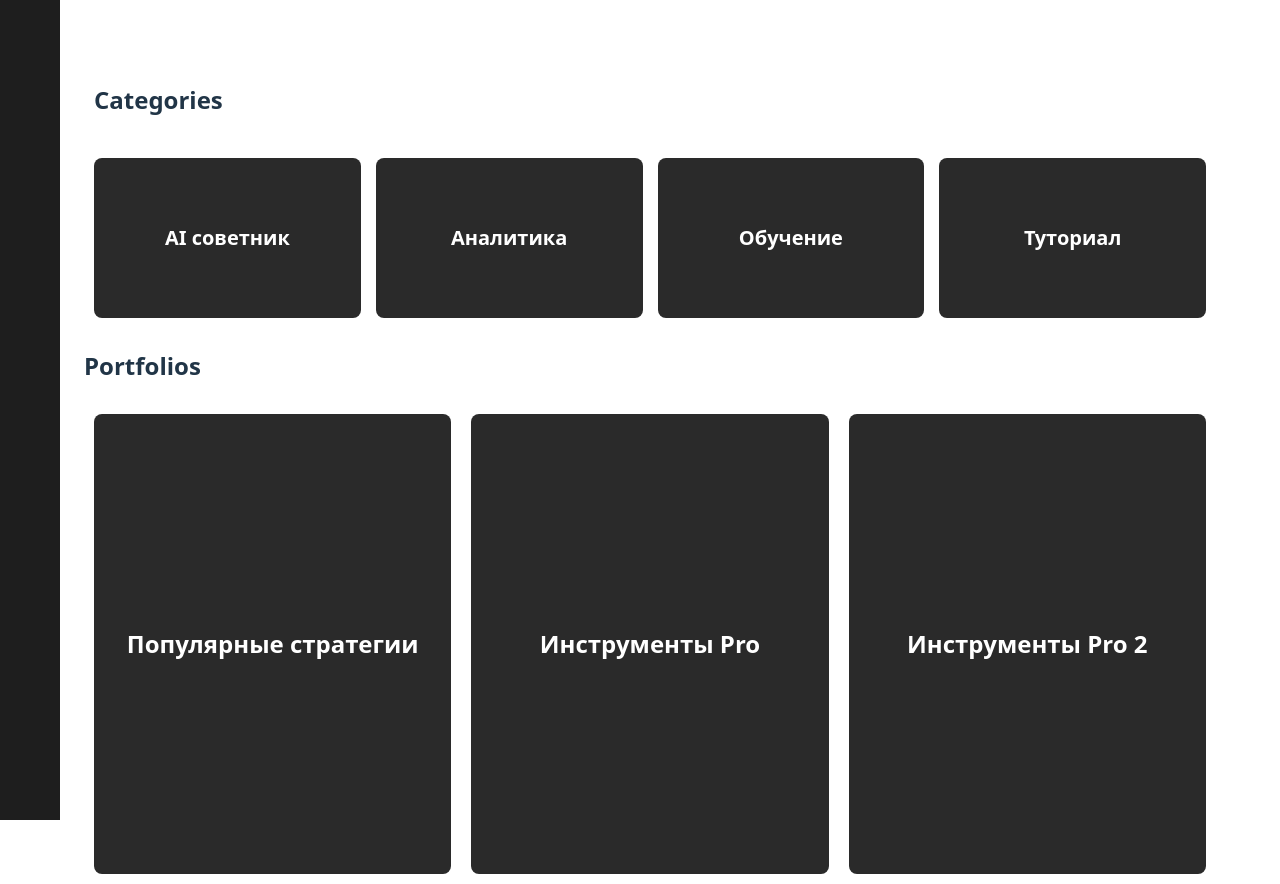
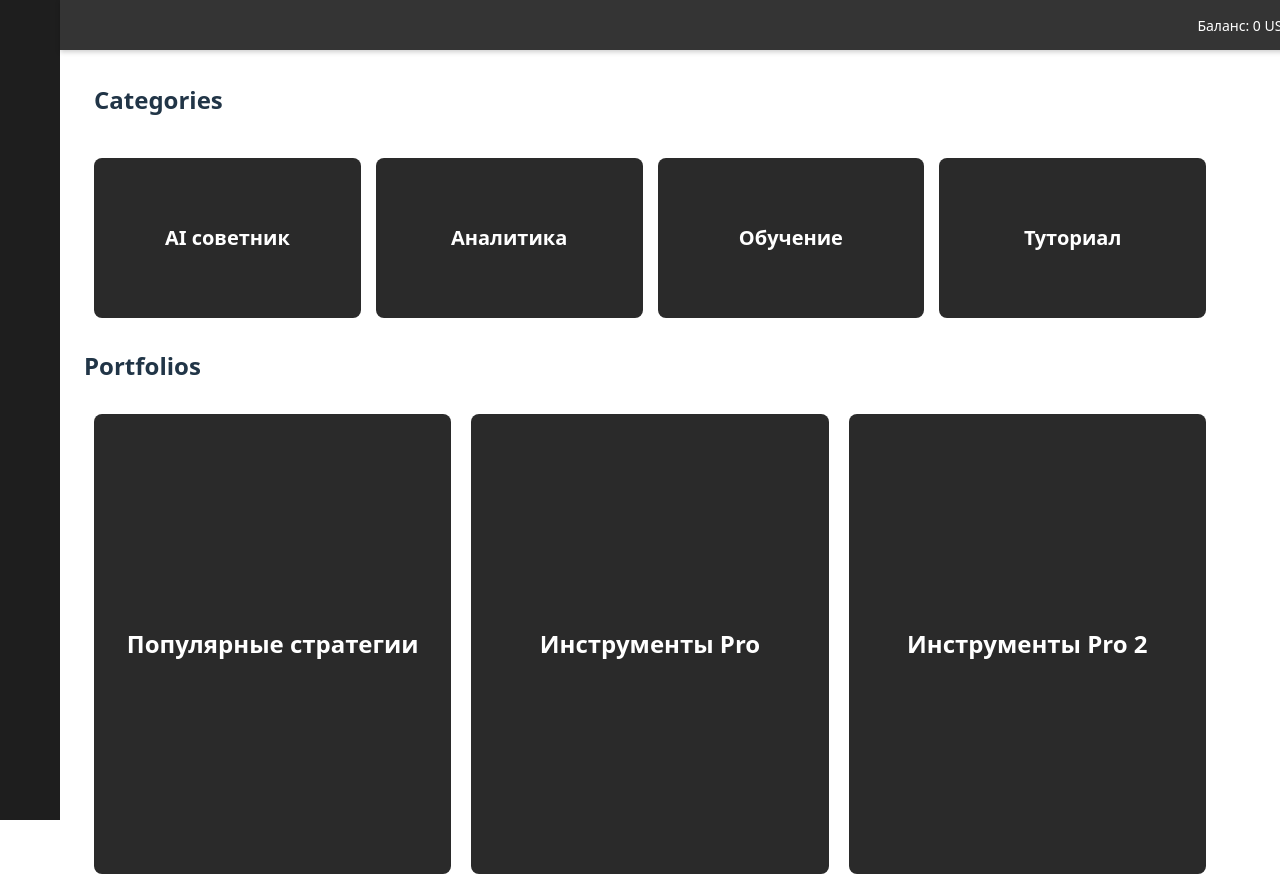
Before and after one commit to daim43012/simvai_terminal, a Svelte app in the folder frontend/: page / in a window 1280 px wide. Built offline with nearby package versions, Linux system fonts and the light colour scheme; some icons are missing.

Commit message:
add header

```diff
--- a/frontend/src/App.svelte
+++ b/frontend/src/App.svelte
@@ -1,15 +1,16 @@
-<script>
+<script lang="ts">
   import Sidebar from "./components/Sidebar.svelte";
   import Home from "./pages/Home.svelte";
   import Chart from "./pages/Chart.svelte";
   import Balance from "./pages/Balance.svelte";
   import Settings from "./pages/Settings.svelte";
   import PortfolioPage from "./pages/PortfolioPage.svelte";
+  import Header from "../src/components/Header.svelte";
 
   let activePage = "home";
-  let selectedPortfolio = null;
+  let selectedPortfolio : any;
 
-  function openPortfolio(id) {
+  function openPortfolio(id : any) {
     activePage = "portfolio";
     selectedPortfolio = id;
   }
@@ -29,6 +30,8 @@
 </style>
 
 <div class="container">
+  <Header />
+
   <Sidebar bind:activePage />
 
   <div class="content">
--- /dev/null
+++ b/frontend/src/components/Header.svelte
@@ -0,0 +1,30 @@
+<script>
+    import { onMount } from "svelte";
+
+    let balance = 0;
+
+</script>
+
+<style>
+    .header {
+        position: fixed;
+        top: 0;
+        left: 60px; /* Учитываем ширину sidebar */
+        width: calc(100% - 60px); /* Заполняет оставшееся пространство */
+        height: 50px; /* Тонкая плашка */
+        background: rgba(30, 30, 30, 0.9); /* Полупрозрачный фон */
+        color: white;
+        display: flex;
+        align-items: center;
+        justify-content: flex-end; /* Перемещаем баланс направо */
+        padding: 0 20px;
+        font-size: 14px; /* Уменьшенный шрифт */
+        font-weight: normal;
+        box-shadow: 0 2px 5px rgba(0, 0, 0, 0.2);
+        z-index: 999; /* Ниже sidebar */
+    }
+</style>
+
+<div class="header">
+    Баланс: {balance} USDT
+</div>
--- a/frontend/src/components/Portfolios.svelte
+++ b/frontend/src/components/Portfolios.svelte
@@ -1,4 +1,4 @@
-<script>
+<script lang="ts">
     import Portfolio from "./Portfolio.svelte";
     import { createEventDispatcher } from "svelte";
 
@@ -10,7 +10,7 @@
         { id: "tools-2", name: "Инструменты Pro 2" }
     ];
 
-    function handlePortfolioClick(id) {
+    function handlePortfolioClick(id : any) {
         dispatch("openPortfolio", id);
     }
 </script>
--- a/frontend/src/pages/Home.svelte
+++ b/frontend/src/pages/Home.svelte
@@ -1,14 +1,16 @@
-<script>
+<script lang="ts">
     import Categories from "../components/Categories.svelte";
     import Portfolios from "../components/Portfolios.svelte";
+
     import { createEventDispatcher } from "svelte";
 
     const dispatch = createEventDispatcher();
 
-    function openPortfolio(id) {
+    function openPortfolio(id : any) {
         dispatch("openPortfolio", id);
     }
 </script>
 
+
 <Categories />
 <Portfolios on:openPortfolio={openPortfolio} />
```
